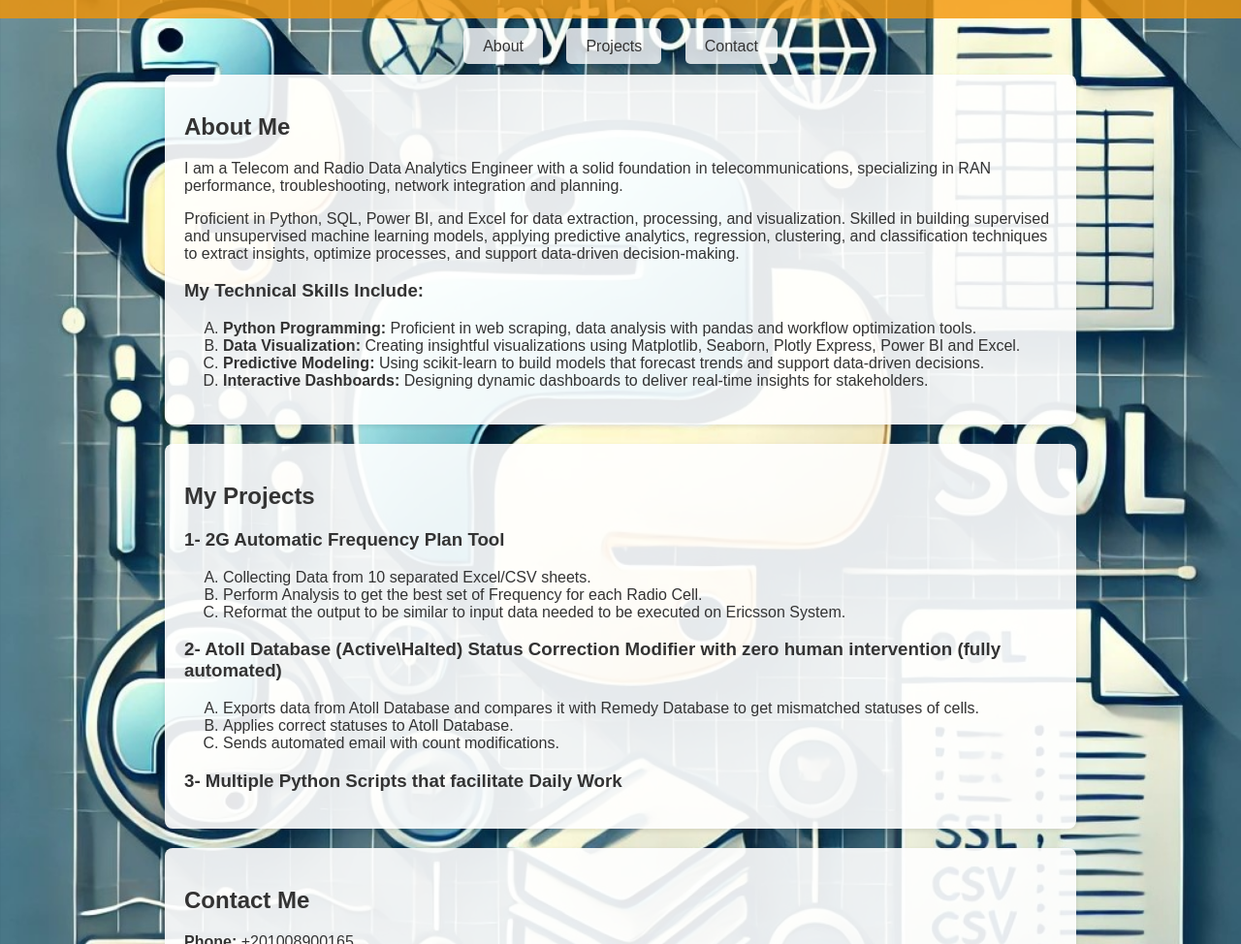
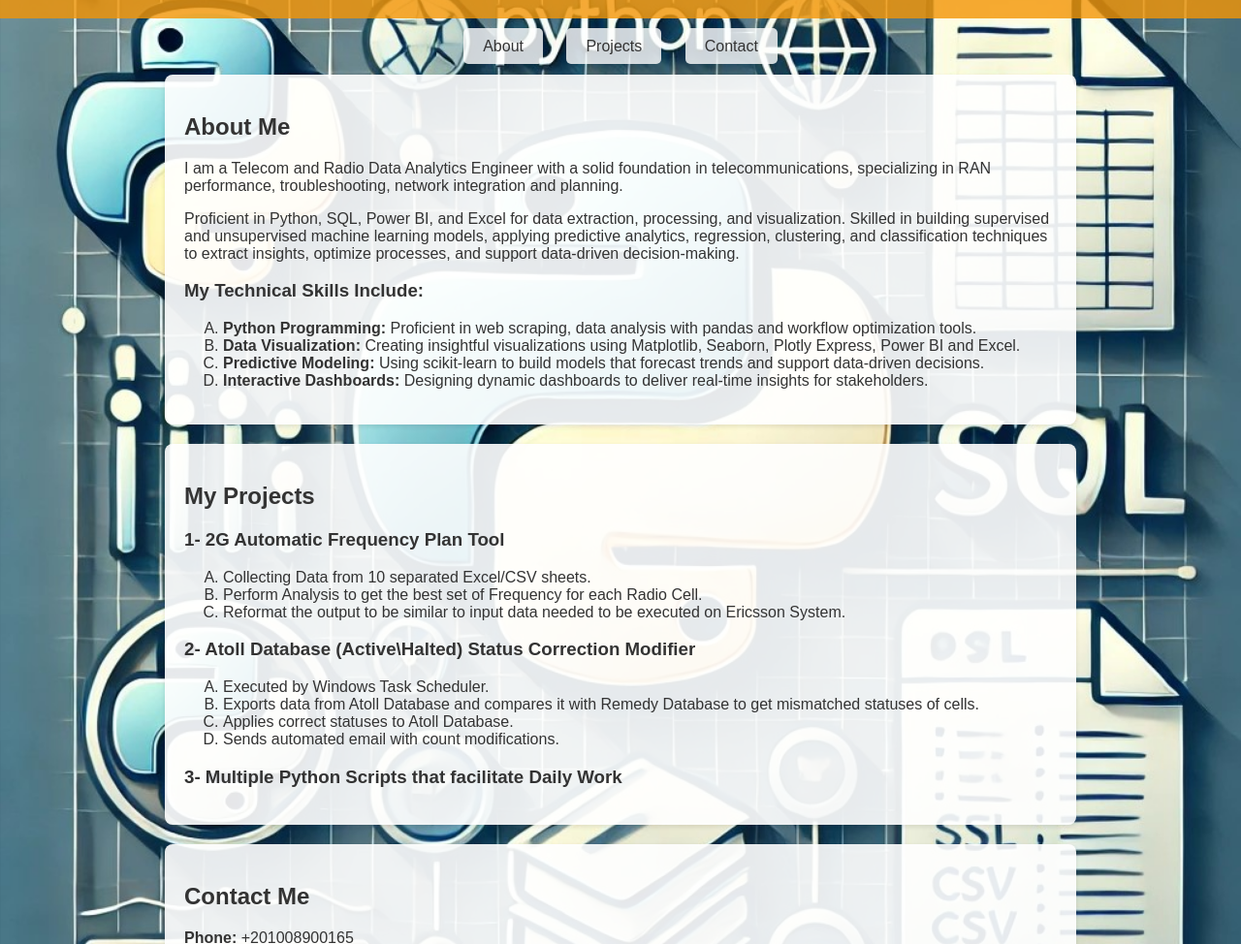
Before and after one commit to Meaad1704/Meaad, a plain HTML site: page index.html in a window 1280 px wide. Shown: the part 126-1100 px from the top of the page at 97% size. Drawn offline with Linux system fonts and the light colour scheme.

Commit message:
Add files via upload

```diff
--- a/index.html
+++ b/index.html
@@ -98,8 +98,9 @@
             </ol>
         </div>
         <div>
-            <h3>2- Atoll Database (Active\Halted) Status Correction Modifier with zero human intervention (fully automated)</h3>
+            <h3>2- Atoll Database (Active\Halted) Status Correction Modifier</h3>
             <ol type="A">
+		<li>Executed by Windows Task Scheduler.</li>
                 <li>Exports data from Atoll Database and compares it with Remedy Database to get mismatched statuses of cells.</li>
                 <li>Applies correct statuses to Atoll Database.</li>
                 <li>Sends automated email with count modifications.</li>
```
